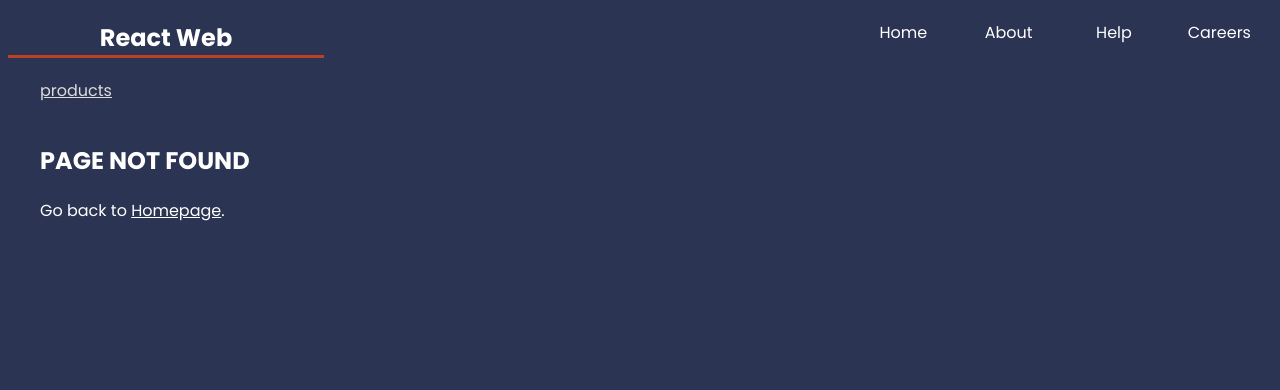
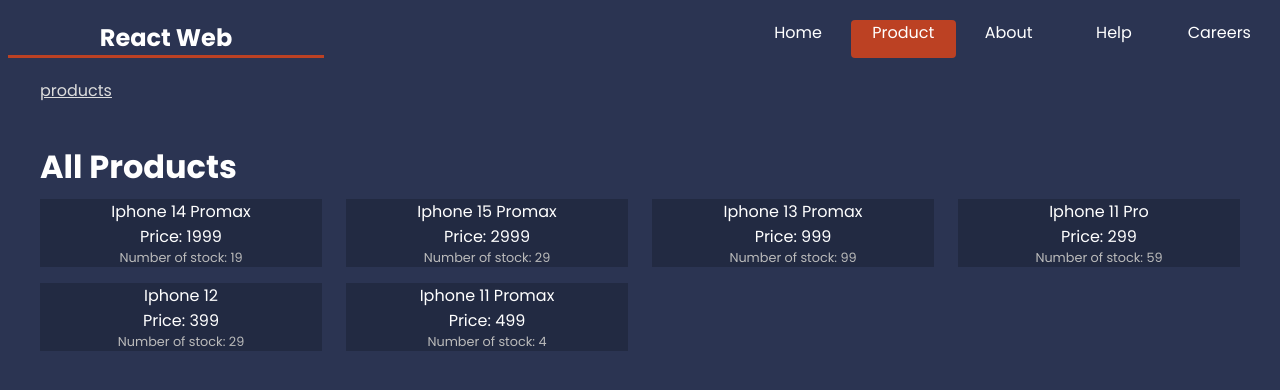
Before and after one commit to Silvery86/Project_Web, a React (Create React App) app: page /products in a window 1280 px wide. Before the commit this address had no page. Shown: the top 390 px of the page. Built offline with nearby package versions, Linux system fonts and the light colour scheme; data requests are answered from the project's data file.

Commit message:
Add Products page and css product

```diff
--- a/data/db.json
+++ b/data/db.json
@@ -42,5 +42,43 @@
       "salary": 30000,
       "location": "London, UK"
     }
+  ],
+  "products": [
+    {
+     "id": 1,
+     "productname": "Iphone 14 Promax",
+     "productprice": 1999,
+     "stock": 19
+    },
+    {
+      "id": 2,
+      "productname": "Iphone 15 Promax",
+      "productprice": 2999,
+      "stock": 29
+     },
+     {
+      "id": 3,
+      "productname": "Iphone 13 Promax",
+      "productprice": 999,
+      "stock": 99
+     },
+     {
+      "id": 4,
+      "productname": "Iphone 11 Pro",
+      "productprice": 299,
+      "stock": 59
+     },
+     {
+      "id": 5,
+      "productname": "Iphone 12",
+      "productprice": 399,
+      "stock": 29
+     },
+     {
+      "id": 6,
+      "productname": "Iphone 11 Promax",
+      "productprice": 499,
+      "stock": 4
+     }
   ]
 }
--- a/src/App.css
+++ b/src/App.css
@@ -113,3 +113,23 @@
 .breadcrumbs .crumb a {
   color: #ddd;
 }
+
+/* products list */
+.products > a {
+  display: block;
+  background: rgba(0,0,0,0.2);
+  background-clip: content-box;
+  border-radius: 10px;
+
+  text-decoration: none;
+}
+.products > a:hover p {
+  color: var(--primary);
+}
+.products p {
+  margin: 0;
+}
+.products > a p:last-child {
+ font-size: 0.8em;
+ color: #bbb;
+}
--- a/src/App.js
+++ b/src/App.js
@@ -1,4 +1,4 @@
-import { createBrowserRouter, Route, NavLink, createRoutesFromElements, RouterProvider } from "react-router-dom";
+import { createBrowserRouter, Route, createRoutesFromElements, RouterProvider } from "react-router-dom";
 import './Grid.css'
 import './App.css'
 
@@ -17,6 +17,8 @@
 import RootLayout from "./layout/RootLayout";
 import HelpLayout from "./layout/HelpLayout";
 import CareersLayout from "./layout/CareersLayout";
+import ProductsLayout from "./layout/ProductsLayout";
+import Products, { productsLoader } from "./pages/products/Products";
 
 
 
@@ -42,6 +44,13 @@
               loader = { careerDetailsLoader }
             />
           </Route>
+          <Route path="products" element={<ProductsLayout />} >
+            <Route index
+            element={<Products />}
+            loader = {productsLoader}
+            />
+
+          </Route>
 
           <Route path="*" element={<NotFound />} />
     </Route>
--- /dev/null
+++ b/src/layout/ProductsLayout.js
@@ -0,0 +1,12 @@
+
+import { Outlet } from 'react-router-dom'
+
+export default function ProductsLayout() {
+  return (
+    <div className='products-layout grid wide'>
+      <h1>All Products</h1>
+
+      <Outlet />
+    </div>
+  )
+}
--- a/src/layout/RootLayout.js
+++ b/src/layout/RootLayout.js
@@ -8,8 +8,9 @@
         <header>
             <nav>
             <div className="row">
-                <h1 className="l-3 m-4 c-12">React Web</h1>
-                <NavLink className="l-1 l-o-5 m-2 c-12" to="/">Home</NavLink>
+                <h1 className="l-3 m-2 c-12">React Web</h1>
+                <NavLink className="l-1 l-o-4 m-2 c-12" to="/">Home</NavLink>
+                <NavLink className="l-1 m-2 c-12" to="products">Product</NavLink>
                 <NavLink className="l-1 m-2 c-12" to="about">About</NavLink>
                 <NavLink className="l-1 m-2 c-12" to="help">Help</NavLink>
                 <NavLink className="l-1 m-2 c-12" to="careers">Careers</NavLink>
--- /dev/null
+++ b/src/pages/products/Products.js
@@ -0,0 +1,28 @@
+import React from 'react'
+import { Link, useLoaderData } from 'react-router-dom'
+
+export default function Products() {
+    const products = useLoaderData();
+  return (
+    <div className='products row'>
+        {products.map(product => (
+            <Link className="col l-3 m-6 c-6" to={product.id.toString()} key={product.id}>
+            <p>{product.productname}</p>
+            <p>Price: {product.productprice}</p>
+            <p>Number of stock: {product.stock}</p>
+          </Link>
+        ))}
+
+    </div>
+  )
+}
+
+export const productsLoader = async () => {
+    const res = await fetch('http://localhost:4000/products') // api json data link
+
+    if(!res.ok) {
+        throw Error('Could not fetch that carrer')
+    }
+
+    return res.json()
+}
```
